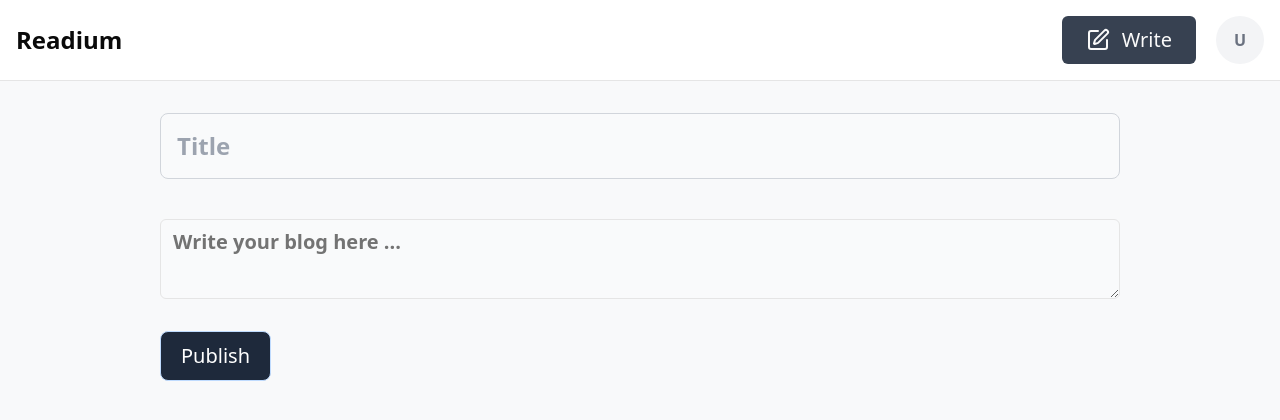
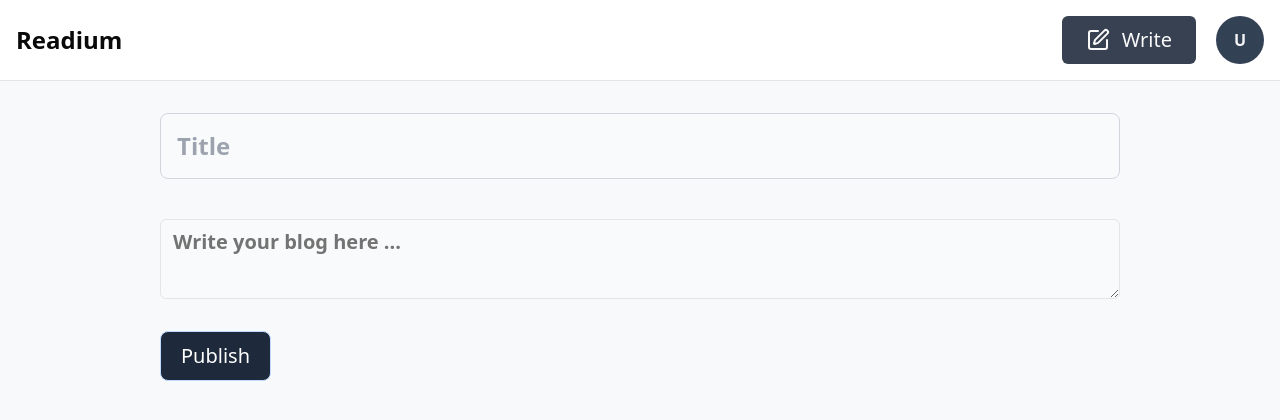
Before and after one commit to anynomous001/Medium_Full-Stack, a React (Vite) app in the folder frontend/: page /publish in a window 1280 px wide. Shown: the top 420 px of the page. Built offline with nearby package versions, Linux system fonts and the light colour scheme; no server answers; sample sign-in values are in the browser's storage.

Commit message:
added avatar issue in blogcards

```diff
--- a/frontend/src/components/Avatar.tsx
+++ b/frontend/src/components/Avatar.tsx
@@ -22,11 +22,11 @@ function logout() {
 
 export default function Avatar({ name, size }: { name: any, size: 'big' | 'small' | 'large' }) {
     return <div
-        className={`relative  items-center justify-center flex-shrink-0 inline-flex w-8 h-8  md:w-12 md:h-12 ${size === 'small' ? 'w-8 h-8' : size === 'big' ? 'w-12 h-12' : 'w-48 h-48 text-3xl'}
-     overflow-hidden bg-gray-100 rounded-full dark:bg-gray-600`}>
+        className={`relative   items-center justify-center flex-shrink-0 inline-flex w-8 h-8  md:w-12 md:h-12 ${size === 'small' ? 'w-8 h-8' : size === 'big' ? 'w-12 h-12' : 'w-48 h-48 text-3xl'}
+     overflow-hidden bg-slate-700 rounded-full dark:bg-gray-600`}>
         <DropdownMenu>
             <DropdownMenuTrigger>
-                <span className=" text-gray-500    font-bold :text-gray-300">{name[0]?.toUpperCase()}</span>
+                <span className=" text-gray-100    font-bold :text-gray-300">{name[0]?.toUpperCase()}</span>
             </DropdownMenuTrigger>
             <DropdownMenuContent>
                 <DropdownMenuLabel>My Account</DropdownMenuLabel>
--- a/frontend/src/components/Blogcards.tsx
+++ b/frontend/src/components/Blogcards.tsx
@@ -51,7 +51,12 @@ const Blogcards = ({ authorName, title, content, publishedDate, id, isAuthor }:
         <div className='  flex flex-col w-full md:w-3/4 gap-2 text-wrap py-2 md:py-6 hover:bg-slate-600/10 rounded-sm px-3'>
             <div className='flex flex-col  gap-2 '>
                 <div className='flex items-center justify-between gap-3 md:gap-6 '>
-                    <Avatar name={authorName} size='small' />
+                    <div
+                        className={`relative   items-center justify-center flex-shrink-0 inline-flex w-8 h-8  md:w-12 md:h-12
+     overflow-hidden bg-slate-700 rounded-full dark:bg-gray-600`}>
+                        <span className=" text-gray-100    font-bold :text-gray-300">{authorName[0]?.toUpperCase()}</span>
+
+                    </div>
                     <span className='font-bold text-center text-gray-400 flex items-center text-xs gap-1 md:gap-2'>
                         {authorName} <span>{'.'}</span> {publishedDate}
                         {isAuthor && <span className='hover:cursor-pointer ' >
```
